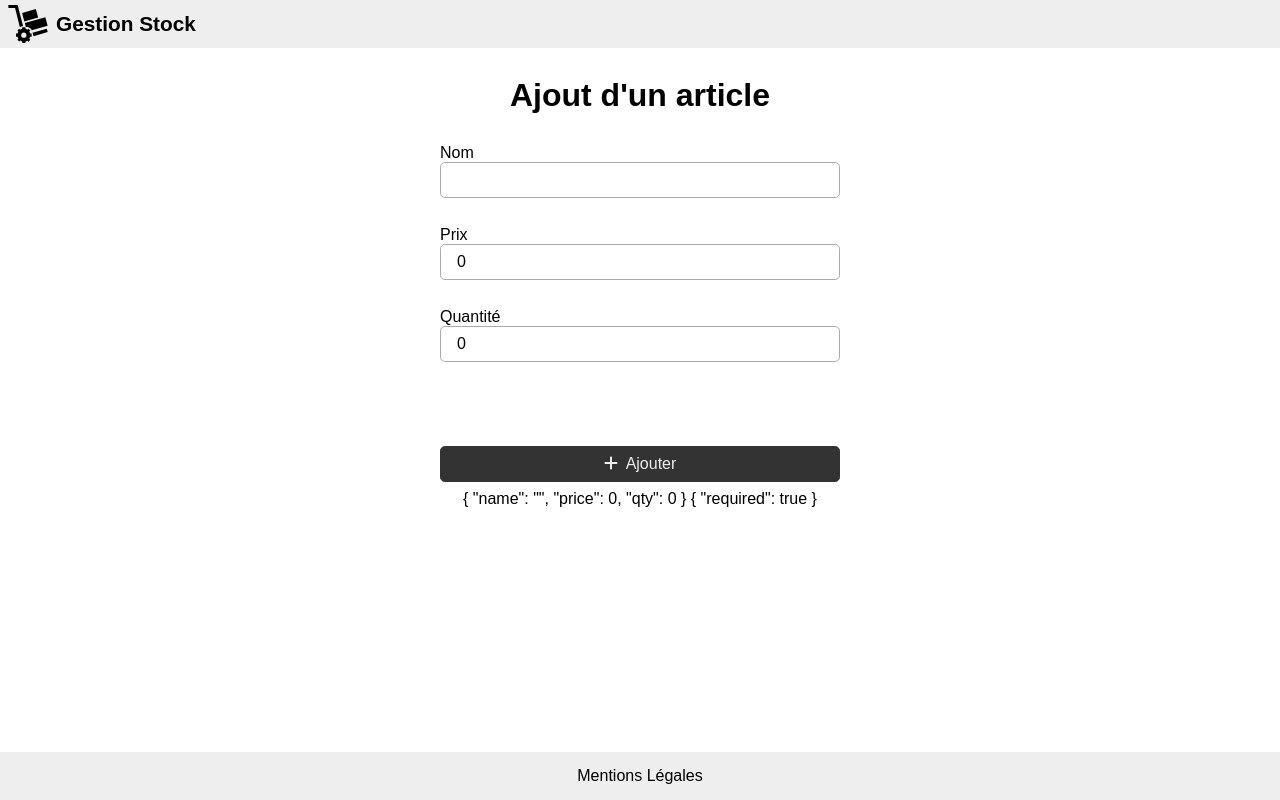
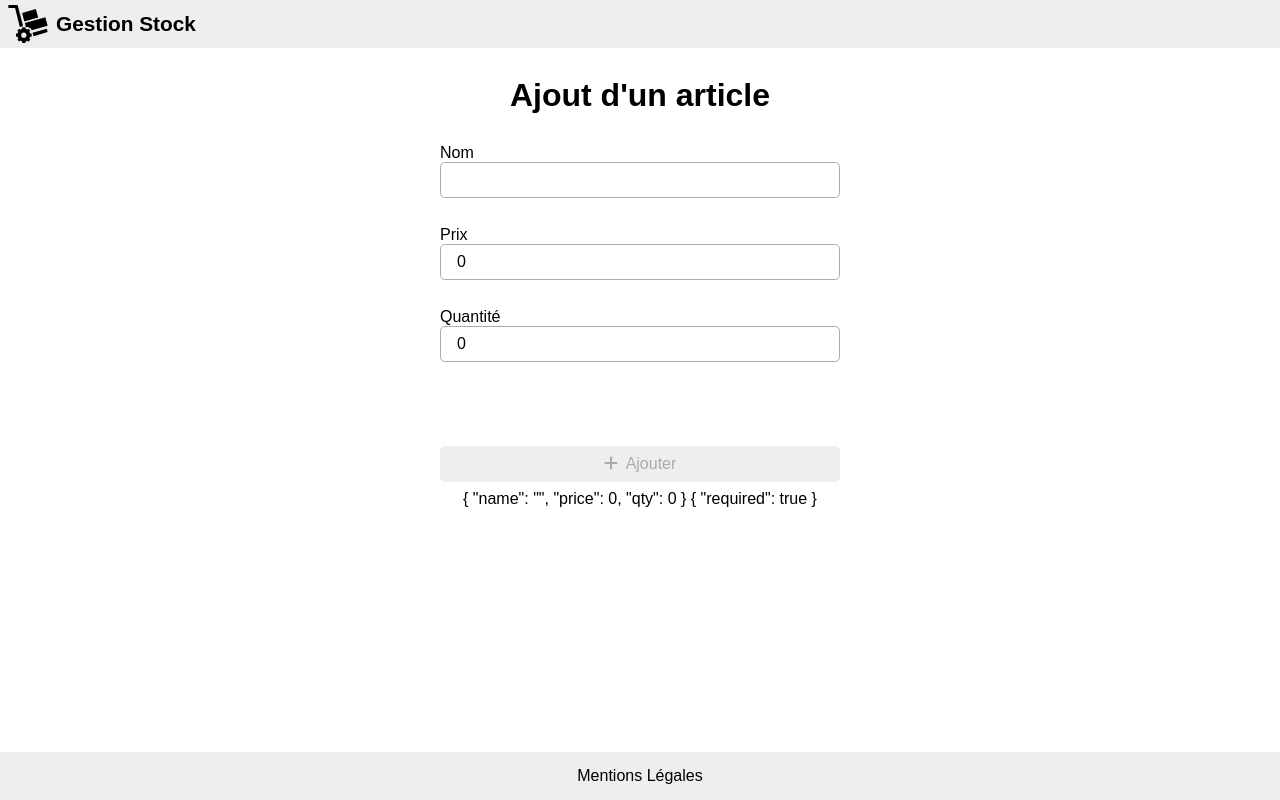
Before and after one commit to jlg-formation/agu-may-2023, an Angular app in the folder front/: page /stock/add in a window 1280 px wide. Built offline with nearby package versions, Linux system fonts and the light colour scheme.

Commit message:
dev: boolean attribute disabled with condition

```diff
--- a/front/src/app/stock/add/add.component.html
+++ b/front/src/app/stock/add/add.component.html
@@ -31,7 +31,7 @@
       <span class="error"></span>
     </label>
     <div class="error"></div>
-    <button class="primary">
+    <button class="primary" [disabled]="f.invalid">
       <fa-icon [icon]="faPlus"></fa-icon>
       <span>Ajouter</span>
     </button>
```
